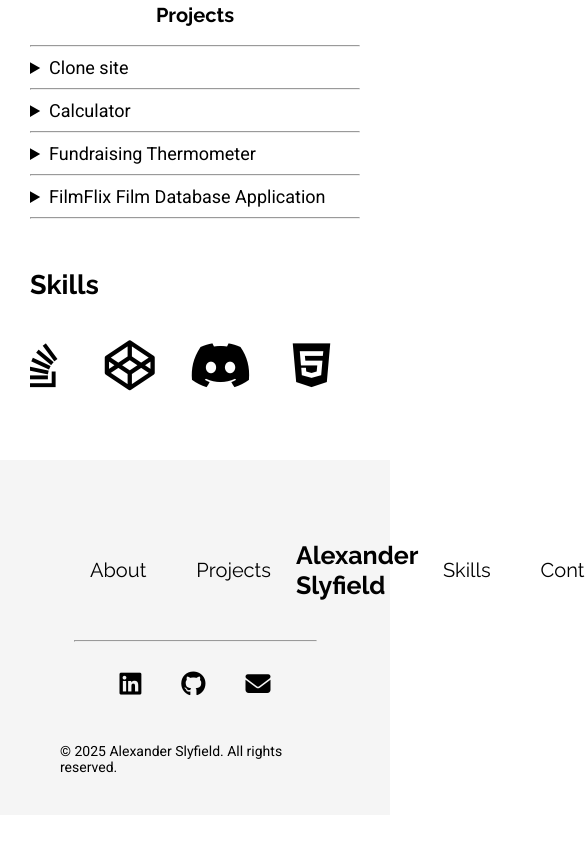
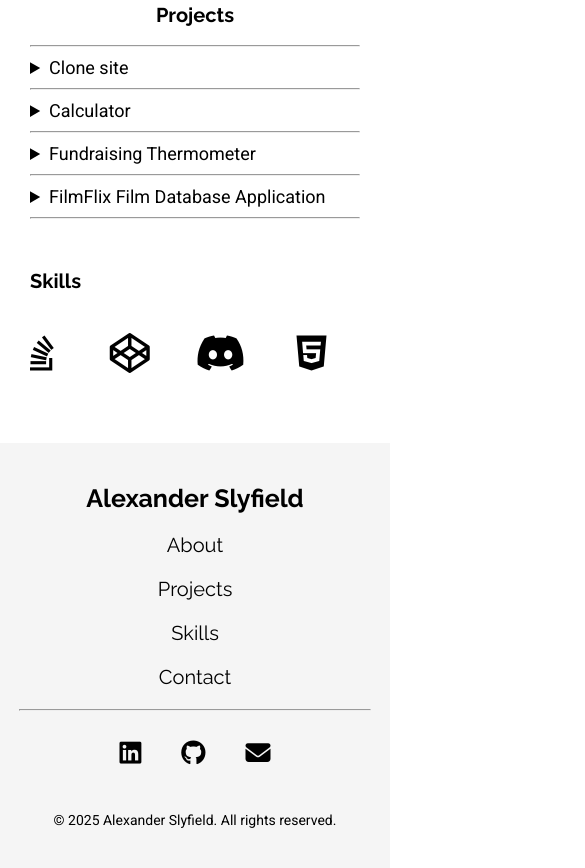
Before and after one commit to AlexanderSlyfield/Codecademy-Portfolio, a plain HTML site: page index.html in a window 390 px wide. Shown: the part 675-1543 px from the top of the page, 585 px wide, since content can reach past the window. Before the commit the page ends 1490 px from the top, so only its background shows below. Drawn offline with Linux system fonts and the light colour scheme.

Commit message:
Add responsive design to footer, minor adjustments to html

```diff
--- a/index.html
+++ b/index.html
@@ -185,6 +185,22 @@
                 <li><a href="/contact.html">Contact</a></li>
             </ul>
         </nav>
+        <nav>
+            <ul>
+                <a href="#about">
+                    <li>About</li>
+                </a>
+                <a href="#projects">
+                    <li>Projects</li>
+                </a>
+                <a href="#skills">
+                    <li>Skills</li>
+                </a>
+                <a href="./contact.html">
+                    <li>Contact</li>
+                </a>
+            </ul>
+        </nav>
         <hr>
         <ul>
             <li><a href="https://www.linkedin.com/in/alexander-slyfield-7a4b23257/" target="_blank"><i
--- a/resources/css/style.css
+++ b/resources/css/style.css
@@ -266,7 +266,7 @@ body>nav ul a {
 }
 
 #projects details:hover {
-    background-color: #fcf0ff;
+    background-color: #dbe5ff;
 }
 
 #projects details[open]:hover {
@@ -433,6 +433,19 @@ body>nav ul a {
     font-size: 5rem;
 }
 
+/* RESPONSIVE DESIGN: */
+@media only screen and (max-width: 1279px) {
+    #skills h2 {
+        font-size: 2rem;
+    }
+}
+
+@media only screen and (max-width: 768px) {
+    #skills i {
+        font-size: 4rem;
+    }
+}
+
 /* FOOTER SECTION STYLING: */
 footer {
     background-color: #f5f5f5;
@@ -503,3 +516,68 @@ footer p {
     font-size: 1.4rem;
     font-family: 'Roboto', 'Segoe UI', 'Helvetica Neue', Helvetica, Arial, sans-serif;
 }
+
+footer nav:nth-of-type(2) {
+    display: none;
+}
+
+/* RESPONSIVE DESIGN: */
+@media only screen and (max-width: 1279px) {
+    footer {
+        padding: 0 1rem;
+    }
+
+    footer nav {
+        padding-top: 5rem;
+    }
+
+    footer hr {
+        width: 95%;
+    }
+}
+
+@media only screen and (max-width: 768px) {
+    footer nav {
+        padding: 4rem 0.5rem 0;
+    }
+
+    footer h3 {
+        text-align: center;
+    }
+
+    footer nav:nth-of-type(1) ul {
+        display: none;
+    }
+
+    footer nav:nth-of-type(2) {
+        padding: 1rem 0;
+        display: inline;
+    }
+
+    footer nav:nth-of-type(2) ul {
+        flex-direction: column;
+        align-items: center;
+    }
+
+    footer nav:nth-of-type(2) ul li {
+        padding: 1rem;
+    }
+
+    footer nav:nth-of-type(2) ul li:active {
+        color: #0048ff;
+        transform: scale(90%);
+    }
+
+    footer p {
+        text-align: center;
+    }
+
+    footer i:hover {
+        color: inherit;
+    }
+
+    footer i:active {
+        color: #0048ff;
+        transform: scale(90%);
+    }
+}
```
